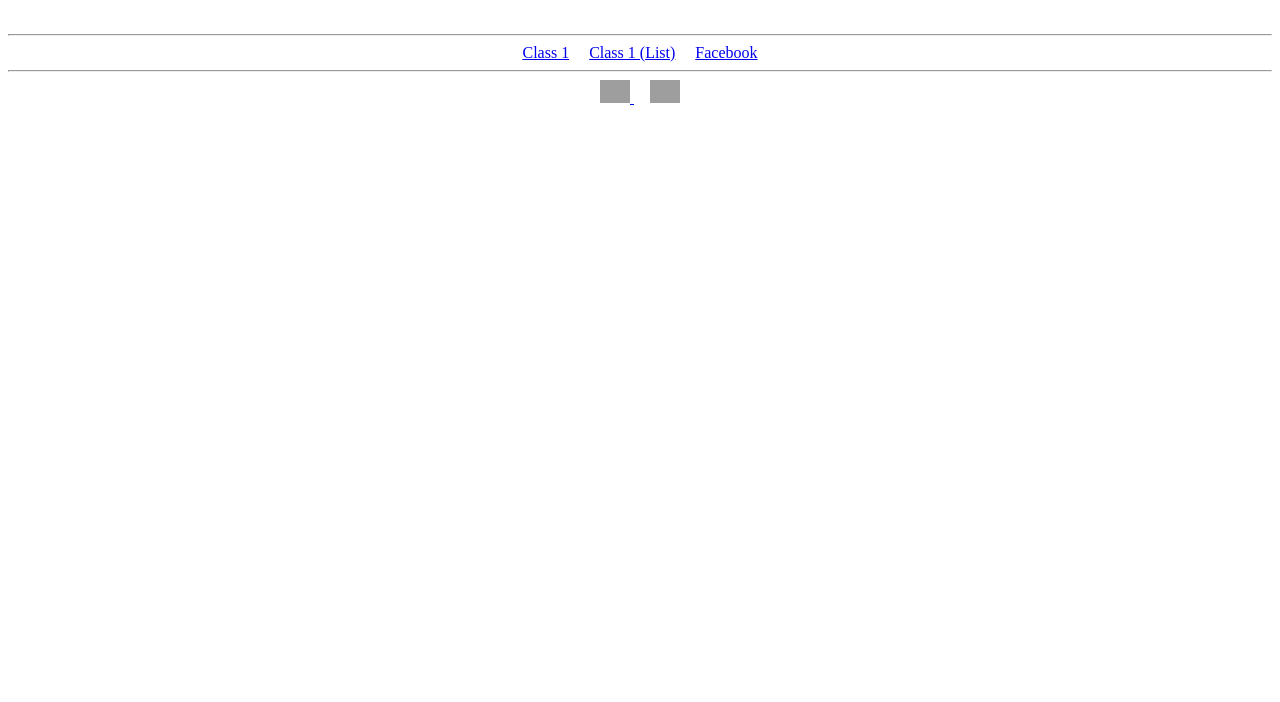
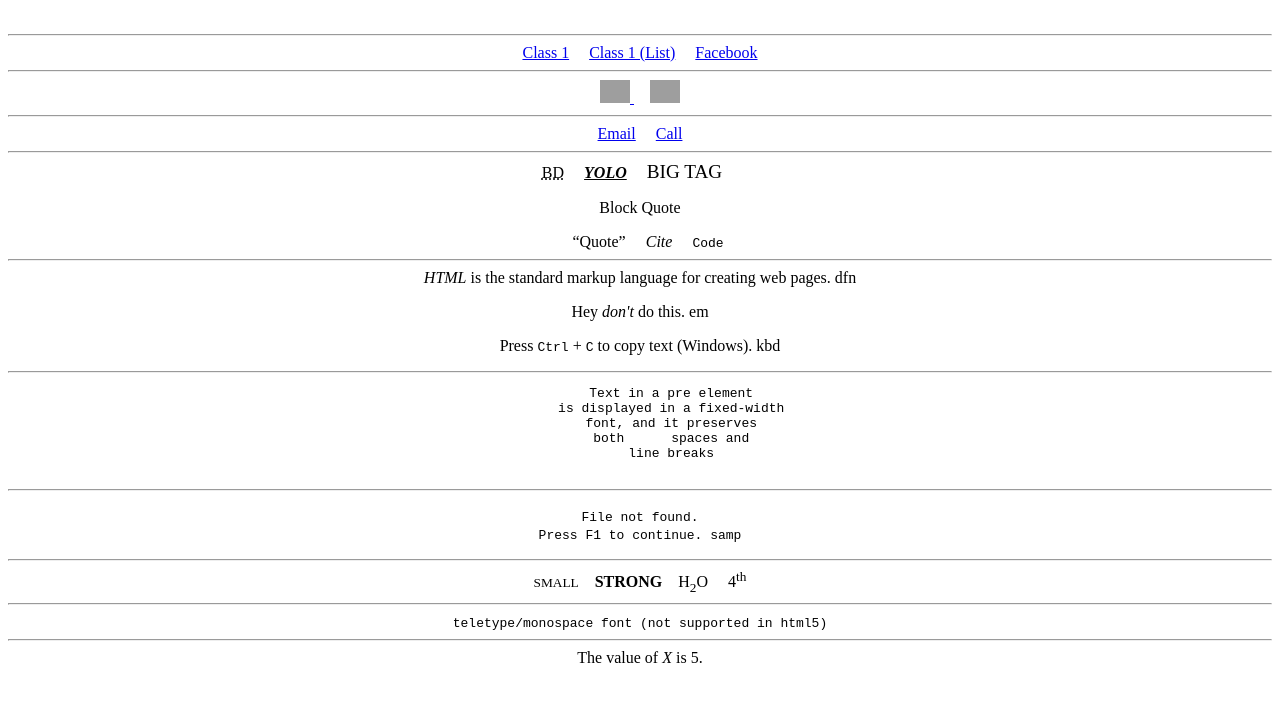
Before and after one commit to shabab239/IsDB-Module2-HTML59, a plain HTML site: page Class 2 (03.02.2024)/anchor.html in a window 1280 px wide. Drawn offline with Linux system fonts and the light colour scheme; grey boxes are pictures that could not be loaded.

Commit message:
Class 2 (03.02.2024)

```diff
--- a/Class 2 (03.02.2024)/anchor.html
+++ b/Class 2 (03.02.2024)/anchor.html
@@ -30,6 +30,56 @@
         <img height="auto" width="30" src="https://cdn-icons-png.flaticon.com/512/25/25231.png" alt="github">
     </a>
 
+    <hr>
+
+    <a href="mailto:sabab239.1@gmail.com">Email</a>
+    &nbsp; &nbsp;
+    <a href="tel:+8801710295968">Call</a>
+
+    <hr>
+
+    <abbr title="Bangladesh">BD</abbr>
+    &nbsp; &nbsp;
+    <b><i><u>YOLO</u></i></b>
+    &nbsp; &nbsp;
+    <big>BIG TAG</big>
+    &nbsp; &nbsp;
+    <blockquote>Block Quote</blockquote>
+    &nbsp; &nbsp;
+    <q>Quote</q>
+    &nbsp; &nbsp;
+    <cite>Cite</cite>
+    &nbsp; &nbsp;
+    <code>Code</code>
+
+    <hr>
+
+    <dfn>HTML</dfn> is the standard markup language for creating web pages. dfn
+    <p>Hey <em>don't</em> do this. em</p> <!-- Emphasis -->
+    <p>Press <kbd>Ctrl</kbd> + <kbd>C</kbd> to copy text (Windows). kbd</p>
+
+    <hr>
+
+    <pre>
+        Text in a pre element
+        is displayed in a fixed-width
+        font, and it preserves
+        both      spaces and
+        line breaks
+        </pre>
+    <hr>
+    <p><samp>File not found.<br>Press F1 to continue. samp</samp></p>
+    <hr>
+    <small>SMALL</small>&nbsp; &nbsp;
+    <strong>STRONG</strong>&nbsp; &nbsp;
+    H<sub>2</sub>O &nbsp; &nbsp;
+    4<sup>th</sup>
+    <hr>
+    <tt>teletype/monospace font (not supported in html5)</tt>
+    <hr>
+    The value of <var>X</var> is 5.
+
+
 </body>
 
 </html>
```
